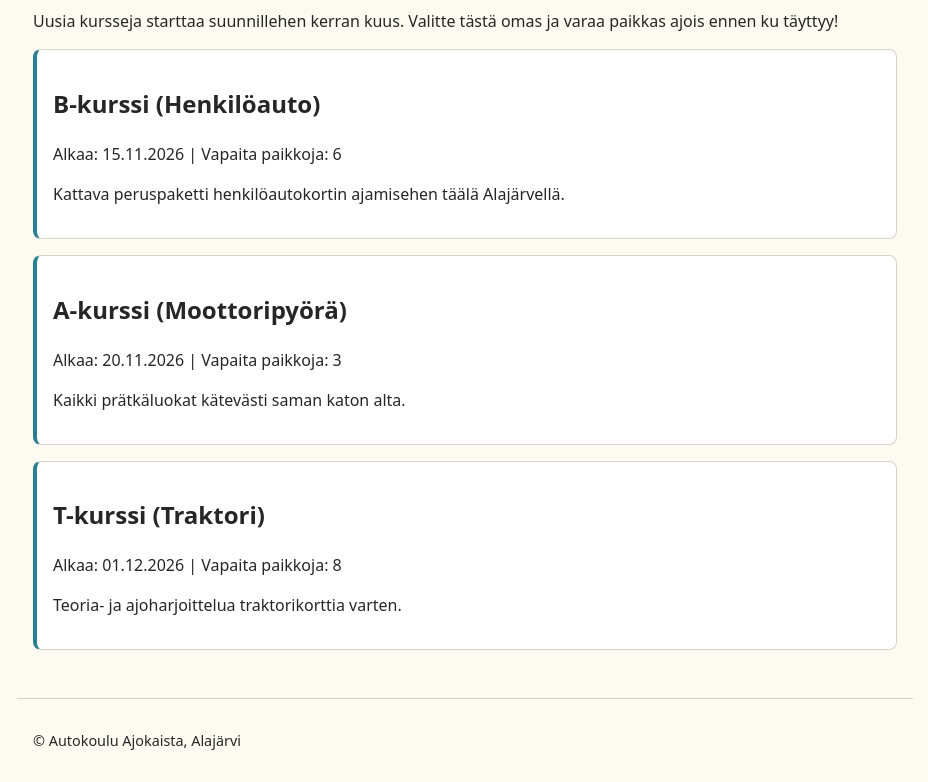
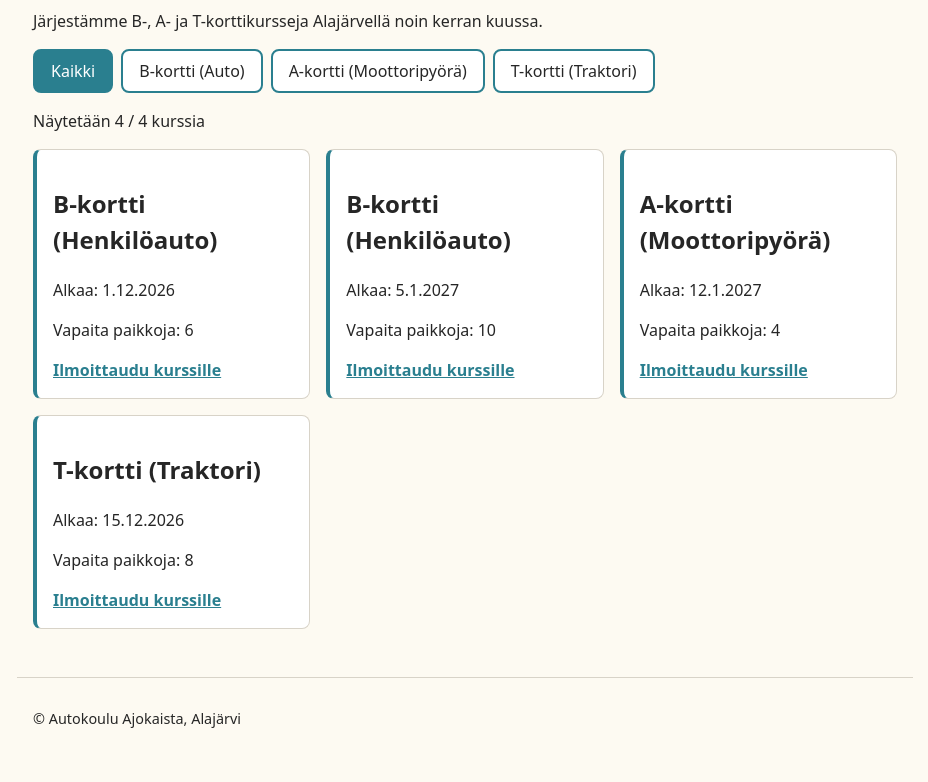
Before and after one commit to JuhoRaina/web-kurssi, a plain HTML site: page listing.html in a window 1280 px wide. Shown: the part 188-970 px from the top of the page, without its empty margins (175-1103 px from the left). After the commit the page ends 948 px from the top, so only its background shows below. Drawn offline with Linux system fonts and the light colour scheme.

Commit message:
lisätty listingii tavaraa

```diff
--- a/app.js
+++ b/app.js
@@ -0,0 +1,38 @@
+const filterButtons = document.querySelectorAll('[data-filter]');
+const courseList = document.querySelector('#course-list');
+const courseStatus = document.querySelector('#course-status');
+const FILTER_KEY = 'ajokaista-filter';
+
+if (filterButtons.length > 0 && courseList) {
+  const applyFilter = (filter) => {
+    for (const button of filterButtons) {
+      button.setAttribute('aria-pressed', String(button.dataset.filter === filter));
+    }
+
+    const cards = courseList.querySelectorAll('article');
+    let visibleCount = 0;
+
+    for (const card of cards) {
+      const matches = filter === 'all' || card.dataset.class === filter;
+      card.hidden = !matches;
+      if (matches) {
+        visibleCount += 1;
+      }
+    }
+
+    if (courseStatus) {
+      courseStatus.textContent = `Näytetään ${visibleCount} / ${cards.length} kurssia`;
+    }
+
+    localStorage.setItem(FILTER_KEY, filter);
+  };
+
+  for (const button of filterButtons) {
+    button.addEventListener('click', () => {
+      applyFilter(button.dataset.filter);
+    });
+  }
+
+  const savedFilter = localStorage.getItem(FILTER_KEY) || 'all';
+  applyFilter(savedFilter);
+}
--- a/listing.html
+++ b/listing.html
@@ -20,25 +20,49 @@
     </nav>
   </header>
 
-  <main>
-    <h1>Alkavat kurssit</h1>
-    <p>Uusia kursseja starttaa suunnillehen kerran kuus. Valitte tästä omas ja varaa paikkas ajois ennen ku täyttyy!</p>
-    <section>
-      <h2>B-kurssi (Henkilöauto)</h2>
-      <p>Alkaa: 15.11.2026 | Vapaita paikkoja: 6</p>
-      <p>Kattava peruspaketti henkilöautokortin ajamisehen täälä Alajärvellä.</p>
-    </section>
-    <section>
-      <h2>A-kurssi (Moottoripyörä)</h2>
-      <p>Alkaa: 20.11.2026 | Vapaita paikkoja: 3</p>
-      <p>Kaikki prätkäluokat kätevästi saman katon alta.</p>
-    </section>
-    <section>
-      <h2>T-kurssi (Traktori)</h2>
-      <p>Alkaa: 01.12.2026 | Vapaita paikkoja: 8</p>
-      <p>Teoria- ja ajoharjoittelua traktorikorttia varten.</p>
-    </section>
-  </main>
+<main>
+  <h1>Tulevat kurssit</h1>
+  <p>Järjestämme B-, A- ja T-korttikursseja Alajärvellä noin kerran kuussa.</p>
+
+  <div class="filters" role="group" aria-label="Suodata kurssit korttiluokan mukaan">
+    <button type="button" data-filter="all" aria-pressed="true">Kaikki</button>
+    <button type="button" data-filter="B" aria-pressed="false">B-kortti (Auto)</button>
+    <button type="button" data-filter="A" aria-pressed="false">A-kortti (Moottoripyörä)</button>
+    <button type="button" data-filter="T" aria-pressed="false">T-kortti (Traktori)</button>
+  </div>
+
+  <p id="course-status" role="status"></p>
+
+  <div id="course-list">
+    <article data-class="B">
+      <h2>B-kortti (Henkilöauto)</h2>
+      <p>Alkaa: 1.12.2026</p>
+      <p>Vapaita paikkoja: 6</p>
+      <a href="contact.html">Ilmoittaudu kurssille</a>
+    </article>
+
+    <article data-class="B">
+      <h2>B-kortti (Henkilöauto)</h2>
+      <p>Alkaa: 5.1.2027</p>
+      <p>Vapaita paikkoja: 10</p>
+      <a href="contact.html">Ilmoittaudu kurssille</a>
+    </article>
+
+    <article data-class="A">
+      <h2>A-kortti (Moottoripyörä)</h2>
+      <p>Alkaa: 12.1.2027</p>
+      <p>Vapaita paikkoja: 4</p>
+      <a href="contact.html">Ilmoittaudu kurssille</a>
+    </article>
+
+    <article data-class="T">
+      <h2>T-kortti (Traktori)</h2>
+      <p>Alkaa: 15.12.2026</p>
+      <p>Vapaita paikkoja: 8</p>
+      <a href="contact.html">Ilmoittaudu kurssille</a>
+    </article>
+  </div>
+</main>
 
   <footer>
     <p>&copy; Autokoulu Ajokaista, Alajärvi</p>
--- a/style.css
+++ b/style.css
@@ -93,3 +93,48 @@ footer {
     margin: 0;
   }
 }
+.filters {
+  display: flex;
+  flex-wrap: wrap;
+  gap: 0.5rem;
+  margin: 1rem 0;
+}
+
+button {
+  font: inherit;
+  padding: 0.5rem 1rem;
+  border: 2px solid var(--accent);
+  border-radius: 0.5rem;
+  background-color: var(--card-bg);
+  color: var(--text);
+  cursor: pointer;
+}
+
+button[aria-pressed="true"] {
+  background-color: var(--accent);
+  color: #ffffff;
+}
+
+button:focus-visible {
+  outline: 3px solid var(--accent);
+  outline-offset: 3px;
+}
+
+#course-list {
+  display: grid;
+  grid-template-columns: repeat(auto-fit, minmax(15rem, 1fr));
+  gap: var(--space);
+  margin-top: var(--space);
+}
+
+#course-list article {
+  background-color: var(--card-bg);
+  border: 1px solid var(--border);
+  border-left: 4px solid var(--accent);
+  border-radius: 0.5rem;
+  padding: var(--space);
+}
+
+[hidden] {
+  display: none;
+}
```
